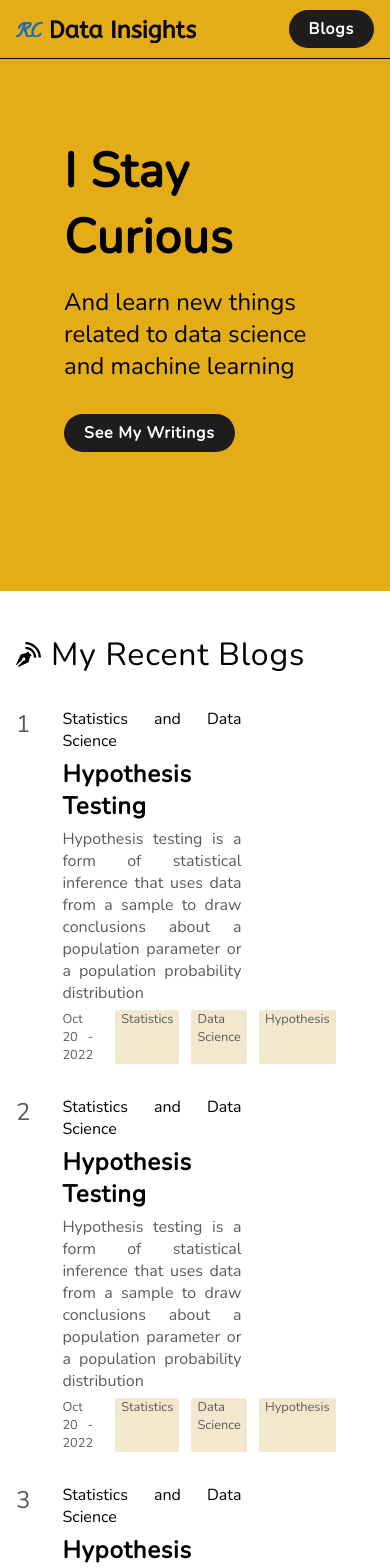
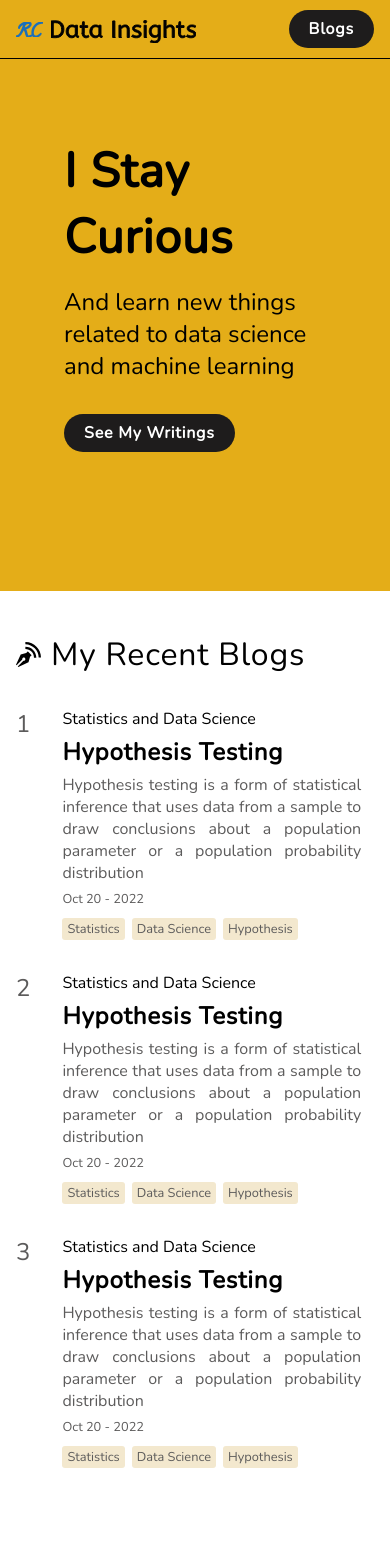
Before and after one commit to rupeshbug/personal_website, a Next.js app: page / in a window 390 px wide. Shown: the top 1568 px of the page. After the commit the page ends 1510 px from the top, so only its background shows below. Built offline with nearby package versions, Linux system fonts and the light colour scheme.

Commit message:
blogCard made responsive

```diff
--- a/components/blog/BlogCard.module.css
+++ b/components/blog/BlogCard.module.css
@@ -30,8 +30,40 @@
 }
 
 .tag {
-    padding: 0 6px;
-    background-color: rgb(243, 232, 206);
+    padding: 2px 5px;
+    background-color: rgb(245, 229, 192);
     margin: 0 6px;
-    border-radius: 2px;
+    border-radius: 3px;
 }
+
+@media only screen and (max-width: 970px) {
+    .blogCard {
+        width: 60%;
+    }
+}
+
+@media only screen and (max-width: 720px) {
+    .blogCard {
+        width: 80%;
+    }
+}
+
+@media only screen and (max-width: 600px) {
+    .blogCard {
+        width: 100%;
+        padding-right: 0.8rem;
+    }
+    .blogInfo {
+        flex-direction: column;
+    }
+    .tags {
+        margin-left: 0;
+        margin-top: 10px;
+    }
+    .tag {
+        padding: 2px 5px;
+        background-color: rgb(243, 232, 206);
+        margin: 0 7px 0 0;
+        border-radius: 3px;
+    }
+}
--- a/components/ui/Button/Button.module.css
+++ b/components/ui/Button/Button.module.css
@@ -1,5 +1,4 @@
 .navButton {
-    background: none;
     border: none;
     outline: none;
     background-color: rgb(30, 28, 28);
```
Also changed, not shown: styles/Home.module.css (line endings or trailing spaces).
